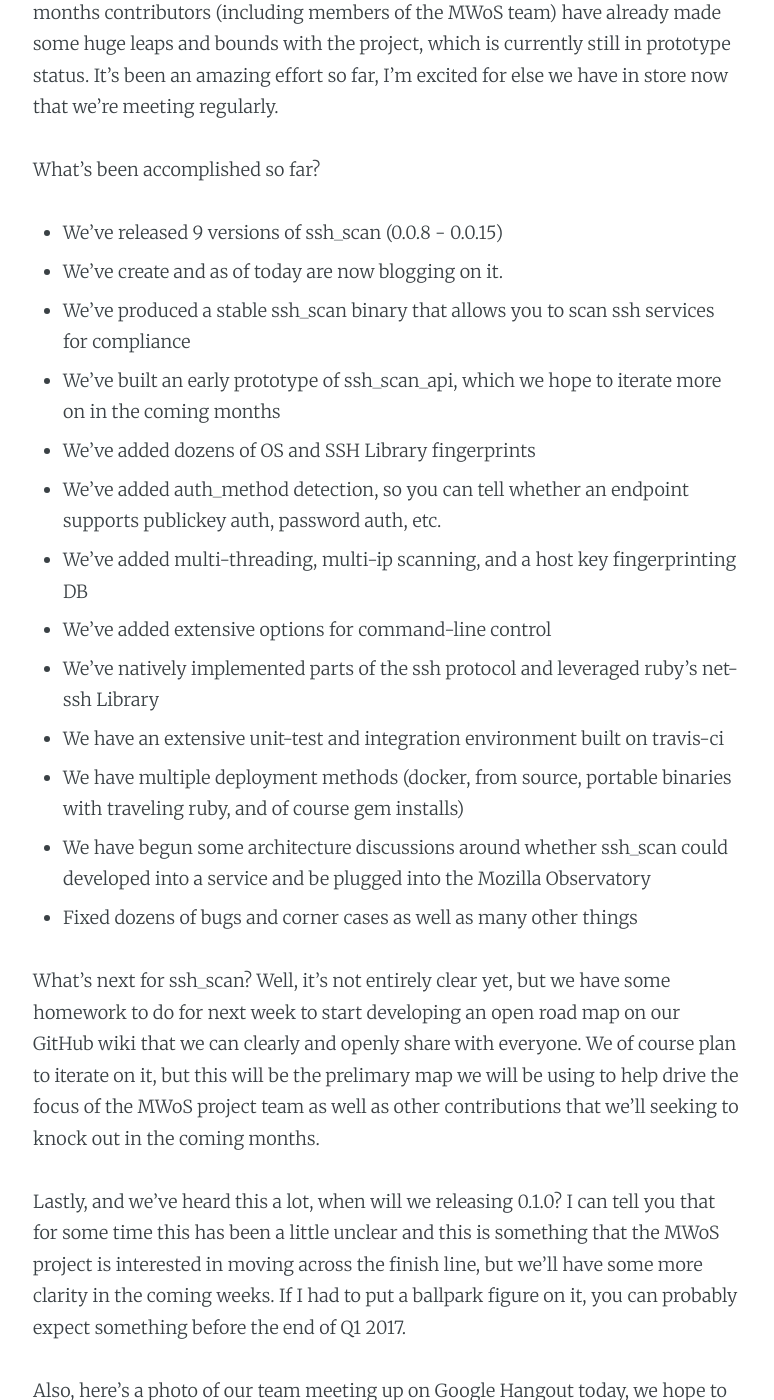
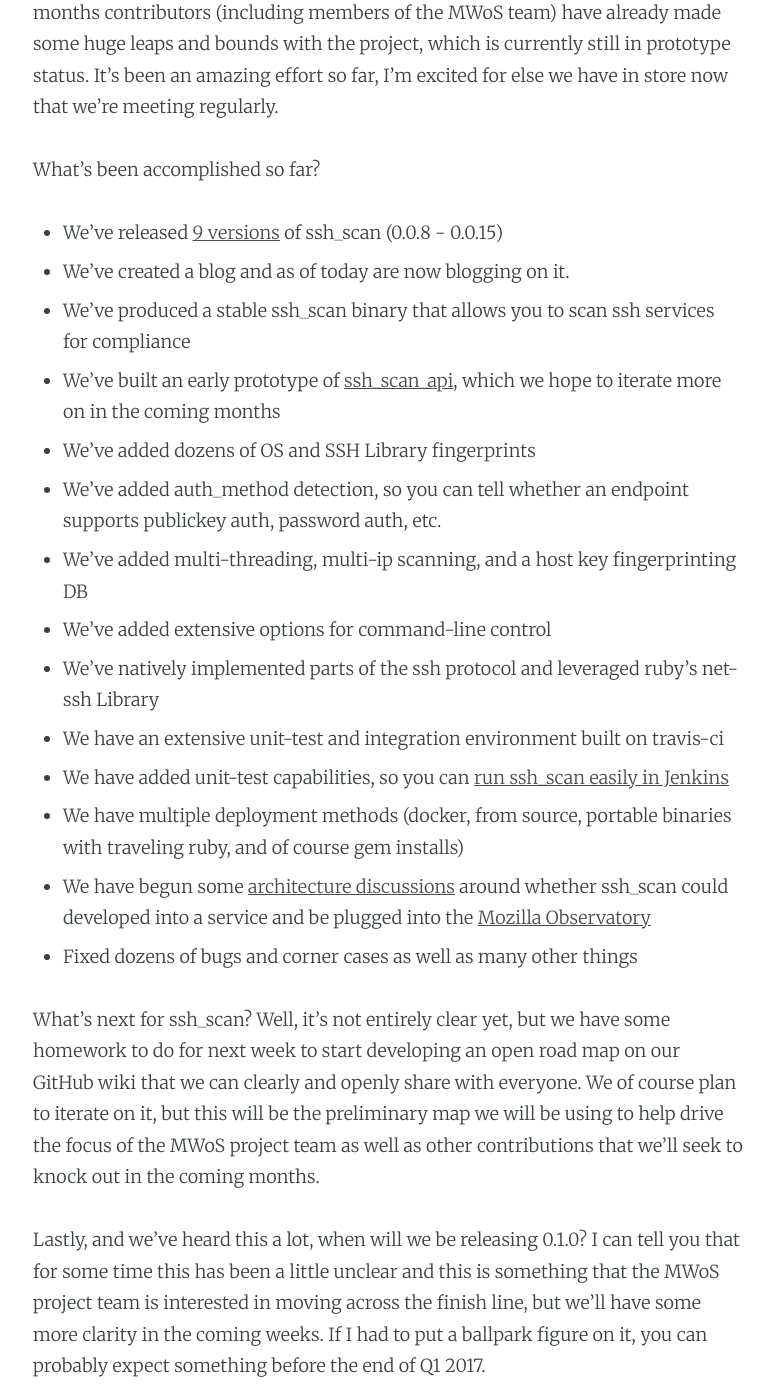
Before and after one commit to mozilla/ssh_scan, a Jekyll site: the page built from _posts/2016-09-21-welcome-to-ssh-scan.md, in a window 1280 px wide and 1400 px high, scrolled down 577 px. Shown: the whole window, without its empty margins (252-1026 px from the left). Built offline with Jekyll 4.4.1, drawn with Linux system fonts in a browser that asks for light colours; some of the changed text lies outside the part shown.

Commit message:
Fix some review comments

```diff
--- a/_posts/2016-09-21-welcome-to-ssh-scan.md
+++ b/_posts/2016-09-21-welcome-to-ssh-scan.md
@@ -5,32 +5,33 @@
 categories: Introduction
 ---
 
-Today we conducted our first weekly meeting with the Mozilla Winter of Security (MWoS) project team focused on improving the feature set and scalability of ssh_scan.  If you're not familiar with MWoS, it's a play on Google's Summer of Code program and you can find more details about it [here](https://wiki.mozilla.org/Security/Automation/Winter_Of_Security_2016).
+Today we conducted our first weekly meeting with the Mozilla Winter of Security (MWoS) project team focused on improving the feature set and scalability of [ssh_scan](https://github.com/mozilla/ssh_scan).  If you're not familiar with MWoS, it's a play on Google's Summer of Code program and you can find more details about it [here](https://wiki.mozilla.org/Security/Automation/Winter_Of_Security_2016).
 
 During the call, we met each other face to face for the first time so can develop a cadence for weekly touching base on the things we want to get done in the next 4 months (the duration of the project).  During the call, I had to express how odd it was that today was just the first official project meeting, but over the past couple months contributors (including members of the MWoS team) have already made some huge leaps and bounds with the project, which is currently still in prototype status.  It's been an amazing effort so far, I'm excited for else we have in store now that we're meeting regularly.
 
 What's been accomplished so far?
 
-- We've released 9 versions of ssh_scan (0.0.8 - 0.0.15)
-- We've create and as of today are now blogging on it.
+- We've released [9 versions](https://github.com/mozilla/ssh_scan/releases) of ssh_scan (0.0.8 - 0.0.15)
+- We've created a blog and as of today are now blogging on it.
 - We've produced a stable ssh_scan binary that allows you to scan ssh services for compliance
-- We've built an early prototype of ssh_scan_api, which we hope to iterate more on in the coming months
+- We've built an early prototype of [ssh_scan_api](https://github.com/mozilla/ssh_scan/wiki/ssh_scan-Web-API), which we hope to iterate more on in the coming months
 - We've added dozens of OS and SSH Library fingerprints
 - We've added auth_method detection, so you can tell whether an endpoint supports publickey auth, password auth, etc.
 - We've added multi-threading, multi-ip scanning, and a host key fingerprinting DB
 - We've added extensive options for command-line control
 - We've natively implemented parts of the ssh protocol and leveraged ruby's net-ssh Library
 - We have an extensive unit-test and integration environment built on travis-ci
+- We have added unit-test capabilities, so you can [run ssh_scan easily in Jenkins](https://github.com/mozilla/ssh_scan/issues/38)
 - We have multiple deployment methods (docker, from source, portable binaries with traveling ruby, and of course gem installs)
-- We have begun some architecture discussions around whether ssh_scan could developed into a service and be plugged into the Mozilla Observatory
+- We have begun some [architecture discussions](https://github.com/mozilla/ssh_scan/issues/228) around whether ssh_scan could developed into a service and be plugged into the [Mozilla Observatory](https://observatory.mozilla.org/)
 - Fixed dozens of bugs and corner cases as well as many other things
 
-What's next for ssh_scan? Well, it's not entirely clear yet, but we have some homework to do for next week to start developing an open road map on our GitHub wiki that we can clearly and openly share with everyone.  We of course plan to iterate on it, but this will be the prelimary map we will be using to help drive the focus of the MWoS project team as well as other contributions that we'll seeking to knock out in the coming months.
+What's next for ssh_scan? Well, it's not entirely clear yet, but we have some homework to do for next week to start developing an open road map on our GitHub wiki that we can clearly and openly share with everyone.  We of course plan to iterate on it, but this will be the preliminary map we will be using to help drive the focus of the MWoS project team as well as other contributions that we'll seek to knock out in the coming months.
 
-Lastly, and we've heard this a lot, when will we releasing 0.1.0?  I can tell you that for some time this has been a little unclear and this is something that the MWoS project is interested in moving across the finish line, but we'll have some more clarity in the coming weeks.  If I had to put a ballpark figure on it, you can probably expect something before the end of Q1 2017.
+Lastly, and we've heard this a lot, when will we be releasing 0.1.0?  I can tell you that for some time this has been a little unclear and this is something that the MWoS project team is interested in moving across the finish line, but we'll have some more clarity in the coming weeks.  If I had to put a ballpark figure on it, you can probably expect something before the end of Q1 2017.
 
 Also, here's a photo of our team meeting up on Google Hangout today, we hope to share more about the experiences of the MWoS team soon (likely from their own works) as well as any other interesting ssh_scan developments we have in the works here on the blog.
 
 ![alt text](https://github.com/mozilla/ssh_scan/raw/gh-pages/_images/mwos_first_meeting.png "First team meeting")
 
-If you have questions or have used ssh_scan and would like to guest blog here about ssh_scan, please let us know via a GitHub issue.
+If you have questions or have used ssh_scan and would like to guest blog here about ssh_scan, please let us know via a [GitHub issue](https://github.com/mozilla/ssh_scan/issues/new).
```
